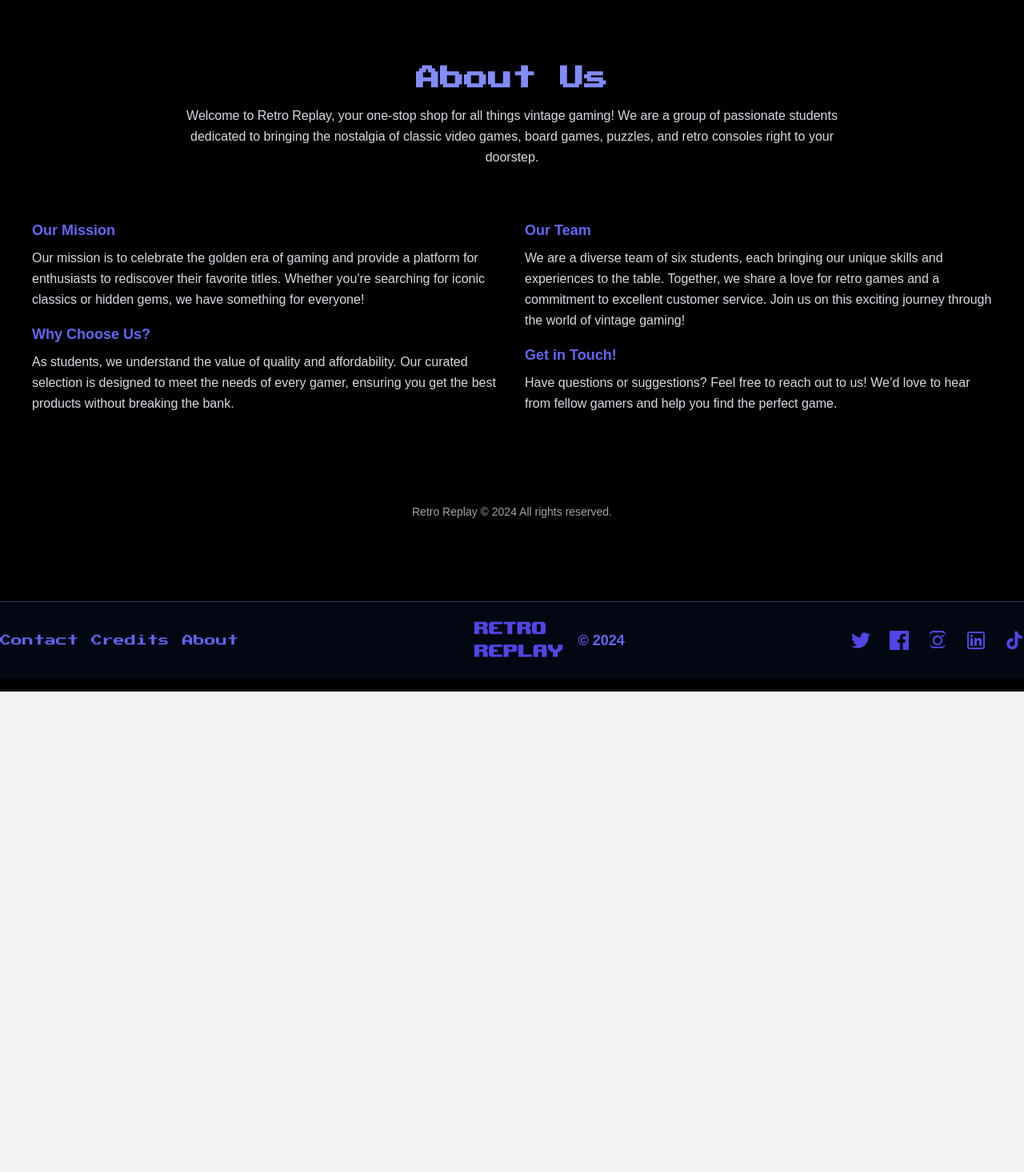
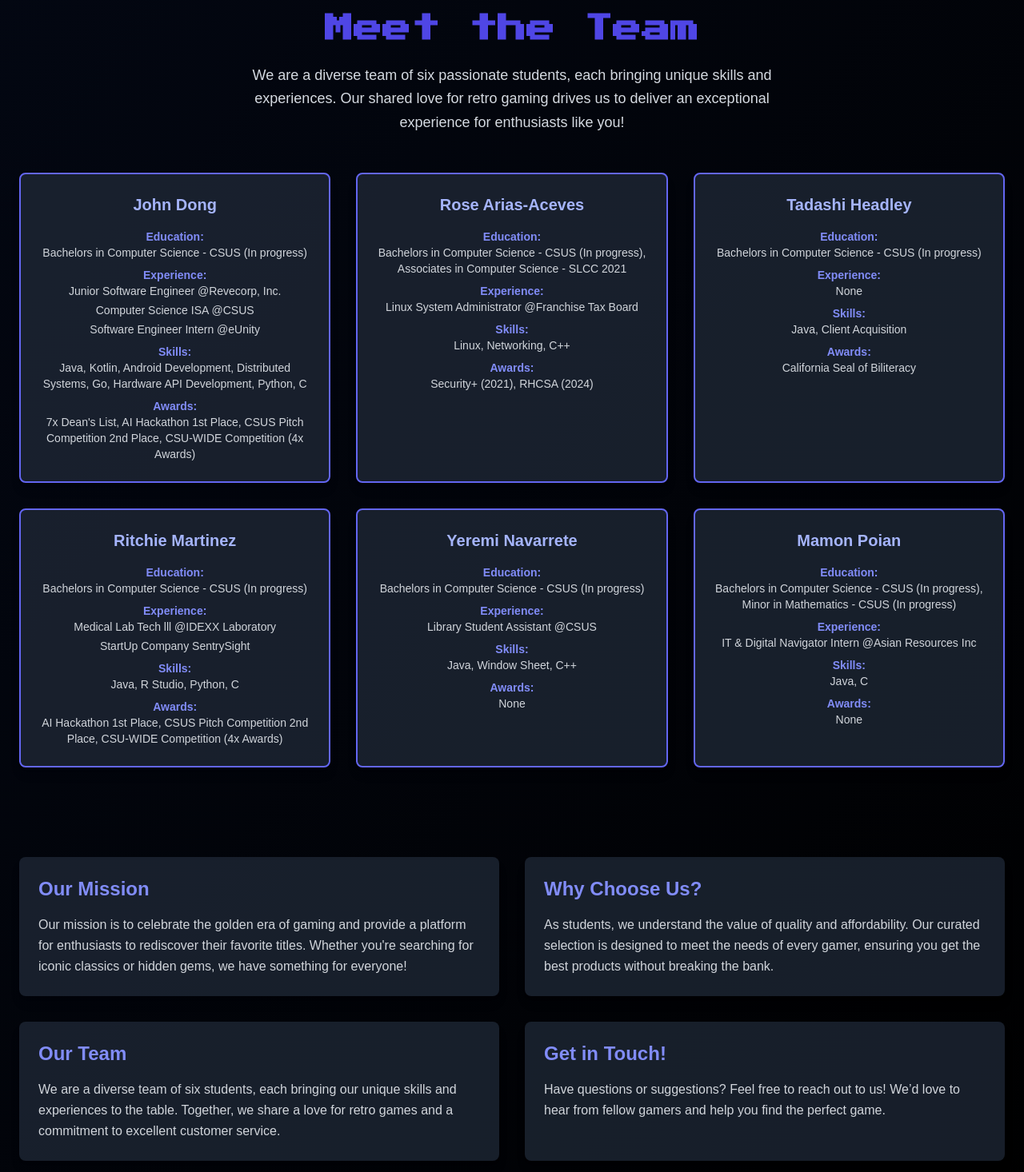
Before and after one commit to JSDWRLD/project_bravo, a React (Vite) app in the folder client/: page /about in a window 1280 px wide. Shown: the part 64-1530 px from the top of the page at 80% size. Before the commit the page ends 929 px from the top, so only its background shows below. Built offline with nearby package versions, Linux system fonts and the light colour scheme.

Commit message:
Styled about us page content

```diff
--- a/client/src/pages/Footer/About.jsx
+++ b/client/src/pages/Footer/About.jsx
@@ -1,41 +1,149 @@
 import Navbar from '/src/components/Navbar.jsx';
+
+const teamMembers = [
+  {
+    name: "John Dong",
+    education: ["Bachelors in Computer Science - CSUS (In progress)"],
+    skills: ["Java", "Kotlin", "Android Development", "Distributed Systems", "Go", "Hardware API Development", "Python", "C"],
+    awards: ["7x Dean's List, AI Hackathon 1st Place, CSUS Pitch Competition 2nd Place, CSU-WIDE Competition (4x Awards)"],
+    experience: [
+      "Junior Software Engineer @Revecorp, Inc.",
+      "Computer Science ISA @CSUS",
+      "Software Engineer Intern @eUnity",
+    ],
+  },
+  {
+    name: "Rose Arias-Aceves",
+    education: [
+      "Bachelors in Computer Science - CSUS (In progress)",
+      "Associates in Computer Science - SLCC 2021",
+    ],
+    skills: ["Linux", "Networking", "C++"],
+    experience: ["Linux System Administrator @Franchise Tax Board"],
+    awards: ["Security+ (2021)", "RHCSA (2024)"],
+  },
+  {
+    name: "Tadashi Headley",
+    education: ["Bachelors in Computer Science - CSUS (In progress)"],
+    skills: ["Java", "Client Acquisition"],
+    awards: ["California Seal of Biliteracy"],
+    experience: [],
+  },
+  {
+    name: "Ritchie Martinez",
+    education: ["Bachelors in Computer Science - CSUS (In progress)"],
+    skills: ["Java", "R Studio", "Python", "C"],
+    awards: ["AI Hackathon 1st Place", "CSUS Pitch Competition 2nd Place", "CSU-WIDE Competition (4x Awards)"],
+    experience: ["Medical Lab Tech lll @IDEXX Laboratory", "StartUp Company SentrySight"],
+  },
+  {
+    name: "Yeremi Navarrete",
+    education: ["Bachelors in Computer Science - CSUS (In progress)"],
+    skills: ["Java", "Window Sheet", "C++"],
+    awards: [],
+    experience: ["Library Student Assistant @CSUS"],
+  },
+  {
+    name: "Mamon Poian",
+    education: [
+      "Bachelors in Computer Science - CSUS (In progress)",
+      "Minor in Mathematics - CSUS (In progress)",
+    ],
+    skills: ["Java", "C"],
+    awards: [],
+    experience: ["IT & Digital Navigator Intern @Asian Resources Inc"],
+  },
+];
 
 const About = () => {
   return (
-    <div className="min-h-screen flex flex-col bg-black">
+    <div className="pt-8 pb-8 min-h-screen flex flex-col bg-gradient-to-br from-gray-950 to-black text-gray-200">
       <Navbar />
-      <div className="py-10 text-center text-gray-200" />
-      <section className="text-gray-200 body-font relative container mx-auto my-10 p-6 rounded-lg shadow-lg">
-        <div className="flex flex-col text-center w-full mb-12">
-          <h2 className="sm:text-3xl text-2xl font-bold font-retro title-font mb-4 text-indigo-400">About Us</h2>
-          <p className="lg:w-2/3 mx-auto leading-relaxed text-base">
-            Welcome to Retro Replay, your one-stop shop for all things vintage gaming! We are a group of passionate students dedicated to bringing the nostalgia of classic video games, board games, puzzles, and retro consoles right to your doorstep.
-          </p>
+
+      <section className="text-center py-12">
+        <h1 className="text-4xl font-bold text-indigo-600 font-retro mb-6">Meet the Team</h1>
+        <p className="text-lg max-w-2xl mx-auto leading-relaxed mb-12">
+          We are a diverse team of six passionate students, each bringing unique skills and experiences. Our shared love
+          for retro gaming drives us to deliver an exceptional experience for enthusiasts like you!
+        </p>
+        <div className="grid grid-cols-1 md:grid-cols-2 lg:grid-cols-3 gap-8 px-6">
+          {teamMembers.map((member, index) => (
+            <div
+              key={index}
+              className="bg-gray-800 bg-opacity-75 rounded-lg p-6 shadow-lg text-center flex flex-col items-center border-2 border-indigo-500 animate-glow transition-all hover:scale-105"
+            >
+              <h2 className="text-xl font-bold text-indigo-300">{member.name}</h2>
+              <div className="text-gray-300 mt-4 text-sm space-y-2">
+                <div>
+                  <h4 className="text-indigo-400 font-semibold">Education:</h4>
+                  <p>{member.education.join(", ")}</p>
+                </div>
+                <div>
+                  <h4 className="text-indigo-400 font-semibold">Experience:</h4>
+                  {member.experience.length > 0 ? (
+                    <div className="space-y-1">
+                      {member.experience.map((exp, idx) => (
+                        <p key={idx} className="text-gray-300">
+                          {exp}
+                        </p>
+                      ))}
+                    </div>
+                  ) : (
+                    <p>None</p>
+                  )}
+                </div>
+                <div>
+                  <h4 className="text-indigo-400 font-semibold">Skills:</h4>
+                  <p>{member.skills.join(", ")}</p>
+                </div>
+                <div>
+                  <h4 className="text-indigo-400 font-semibold">Awards:</h4>
+                  <p>{member.awards.length > 0 ? member.awards.join(", ") : "None"}</p>
+                </div>
+
+              </div>
+            </div>
+
+          ))}
         </div>
-        <div className="flex flex-wrap">
-          <div className="p-4 lg:w-1/2 w-full">
-            <h3 className="text-indigo-500 text-lg font-bold mb-2">Our Mission</h3>
-            <p className="leading-relaxed text-base mb-4">
-              Our mission is to celebrate the golden era of gaming and provide a platform for enthusiasts to rediscover their favorite titles. Whether you're searching for iconic classics or hidden gems, we have something for everyone!
-            </p>
-            <h3 className="text-indigo-500 text-lg font-bold mb-2">Why Choose Us?</h3>
-            <p className="leading-relaxed text-base mb-4">
-              As students, we understand the value of quality and affordability. Our curated selection is designed to meet the needs of every gamer, ensuring you get the best products without breaking the bank.
+      </section>
+
+      <section className="container mx-auto my-10 p-6">
+        <div className="grid grid-cols-1 md:grid-cols-2 gap-8">
+          <div className="bg-gray-800 bg-opacity-75 rounded-lg p-6 shadow-lg">
+            <h3 className="text-indigo-400 text-2xl font-bold mb-4">Our Mission</h3>
+            <p className="leading-relaxed text-base text-gray-300">
+              Our mission is to celebrate the golden era of gaming and provide a platform for enthusiasts to rediscover their
+              favorite titles. Whether you're searching for iconic classics or hidden gems, we have something for everyone!
             </p>
           </div>
-          <div className="p-4 lg:w-1/2 w-full">
-            <h3 className="text-indigo-500 text-lg font-bold mb-2">Our Team</h3>
-            <p className="leading-relaxed text-base mb-4">
-              We are a diverse team of six students, each bringing our unique skills and experiences to the table. Together, we share a love for retro games and a commitment to excellent customer service. Join us on this exciting journey through the world of vintage gaming!
+          <div className="bg-gray-800 bg-opacity-75 rounded-lg p-6 shadow-lg">
+            <h3 className="text-indigo-400 text-2xl font-bold mb-4">Why Choose Us?</h3>
+            <p className="leading-relaxed text-base text-gray-300">
+              As students, we understand the value of quality and affordability. Our curated selection is designed to meet the
+              needs of every gamer, ensuring you get the best products without breaking the bank.
             </p>
-            <h3 className="text-indigo-500 text-lg font-bold mb-2">Get in Touch!</h3>
-            <p className="leading-relaxed text-base mb-4">
-              Have questions or suggestions? Feel free to reach out to us! We’d love to hear from fellow gamers and help you find the perfect game.
+          </div>
+          <div className="bg-gray-800 bg-opacity-75 rounded-lg p-6 shadow-lg">
+            <h3 className="text-indigo-400 text-2xl font-bold mb-4">Our Team</h3>
+            <p className="leading-relaxed text-base text-gray-300">
+              We are a diverse team of six students, each bringing our unique skills and experiences to the table. Together,
+              we share a love for retro games and a commitment to excellent customer service.
+            </p>
+          </div>
+          <div className="bg-gray-800 bg-opacity-75 rounded-lg p-6 shadow-lg">
+            <h3 className="text-indigo-400 text-2xl font-bold mb-4">Get in Touch!</h3>
+            <p className="leading-relaxed text-base text-gray-300">
+              Have questions or suggestions? Feel free to reach out to us! We’d love to hear from fellow gamers and help you
+              find the perfect game.
             </p>
           </div>
         </div>
       </section>
-      <footer className="bg-black text-gray-400 py-4 text-center text-sm">
+
+
+
+      <footer className="text-gray-400 py-4 text-center">
         Retro Replay &copy; 2024 All rights reserved.
       </footer>
     </div>
--- a/client/tailwind.config.js
+++ b/client/tailwind.config.js
@@ -1,5 +1,3 @@
-// tailwind.config.js
-
 /** @type {import('tailwindcss').Config} */
 export default {
   content: [
@@ -33,7 +31,9 @@ export default {
       },
       animation: {
         sparkles: 'sparkles 5s infinite alternate',
-        pulseGlow: 'pulseGlow 3s infinite alternate'
+        pulseGlow: 'pulseGlow 3s infinite alternate',
+        borderGlow: 'borderGlow 3s linear infinite',
+        textGlow: 'textGlow 1.5s ease-in-out infinite alternate',
       },
       keyframes: {
         sparkles: {
@@ -41,8 +41,17 @@ export default {
           '50%': { opacity: '1', transform: 'scale(1.1)' },
         },
         pulseGlow: {
-          '0%, 100%': { opacity: '0.7' },
-          '50%': { opacity: '1' },
+          '0%, 100%': { boxShadow: '0 0 15px #6366f1, 0 0 30px #6366f1' },
+          '50%': { boxShadow: '0 0 25px #6366f1, 0 0 50px #6366f1' },
+        },
+        borderGlow: {
+          '0%': { boxShadow: '0 0 10px rgba(99, 102, 241, 0.8)' },
+          '50%': { boxShadow: '0 0 20px rgba(99, 102, 241, 1)' },
+          '100%': { boxShadow: '0 0 10px rgba(99, 102, 241, 0.8)' },
+        },
+        textGlow: {
+          '0%': { textShadow: '0 0 5px rgba(99, 102, 241, 0.8), 0 0 10px rgba(99, 102, 241, 0.6)' },
+          '100%': { textShadow: '0 0 10px rgba(99, 102, 241, 1), 0 0 20px rgba(99, 102, 241, 0.8)' },
         },
       }
     },
```
